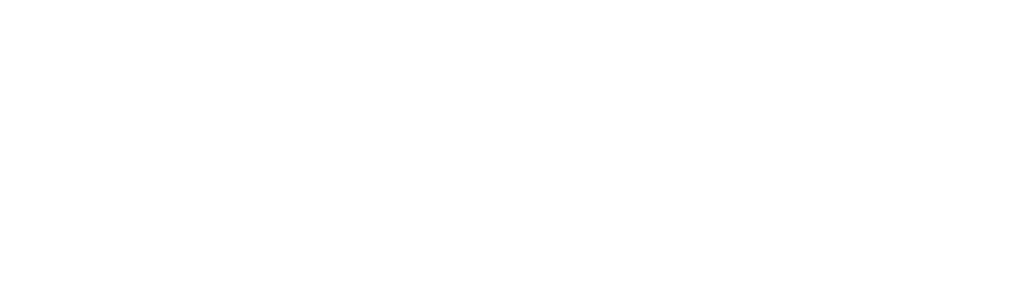
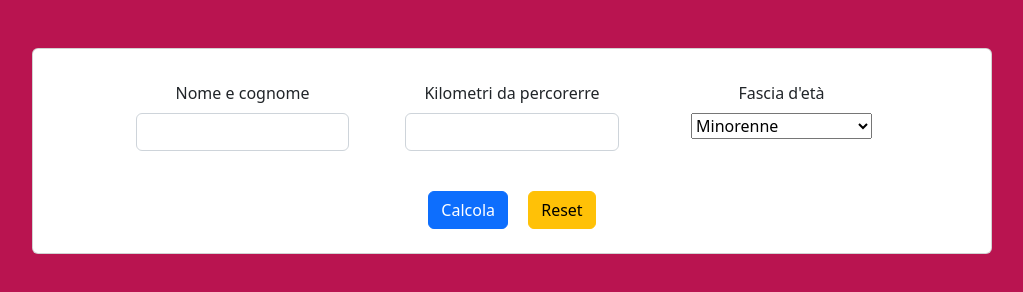
Before and after one commit to DamianoCasolari/js-biglietto-treno-form, a plain HTML site: page index.html in a window 1280 px wide. Shown: the whole page, without its empty margins (128-1151 px from the left). Drawn offline with nearby package versions, Linux system fonts and the light colour scheme.

Commit message:
add the layout

```diff
--- a/assets/css/style.css
+++ b/assets/css/style.css
@@ -0,0 +1,5 @@
+/* general selector  */
+
+body {
+    background-color: #b91450;
+}
--- a/index.html
+++ b/index.html
@@ -21,7 +21,30 @@
 </head>
 
 <body>
-
+    <div class="card w-75 m-auto mt-5 p-3 text-center align-items-center">
+        <div class="row align-middle justify-content-center">
+            <div class="m-3 col-3">
+                <label for="Inputname" class="form-label">Nome e cognome</label>
+                <input type="number" class="form-control age_input" id="Inputname" aria-describedby="emailHelp">
+            </div>
+            <div class="m-3 col-3">
+                <label for="input_km_trip" class="form-label">Kilometri da percorerre</label>
+                <input type="number" class="form-control km_input" id="input_km_trip">
+            </div>
+            <div class="m-3 col-3">
+                <label for="age" class="form-label">Fascia d'età</label>
+                <select name="age" id="age">
+                    <option value="underage">Minorenne</option>
+                    <option value="over_65">Ho più di 65 anni</option>
+                    <option value="18_65">Ho tra i 18 e i 65 anni</option>
+                </select>
+            </div>
+        </div>
+        <div class="button_area mt-3">
+            <button type="button" class="btn btn-primary btn_for_ticket m-2">Calcola</button>
+            <button type="button" class="btn btn-warning btn_for_reset m-2">Reset</button>
+        </div>
+    </div>
 
     <script src="./assets/js/main.js"></script>
 </body>
```
